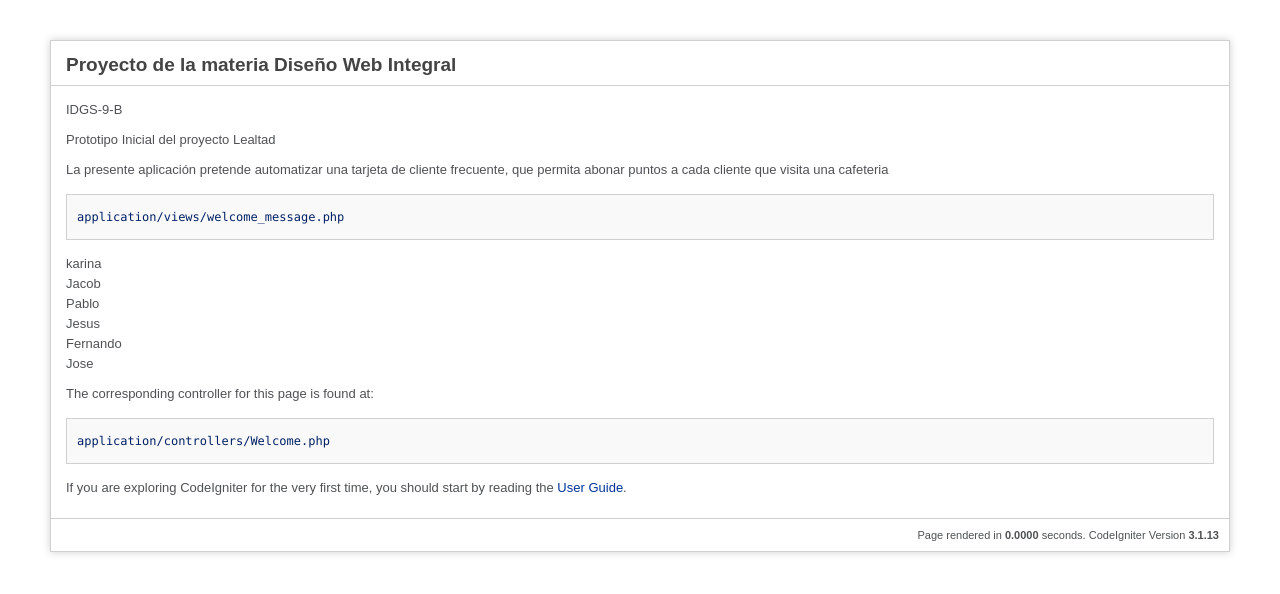
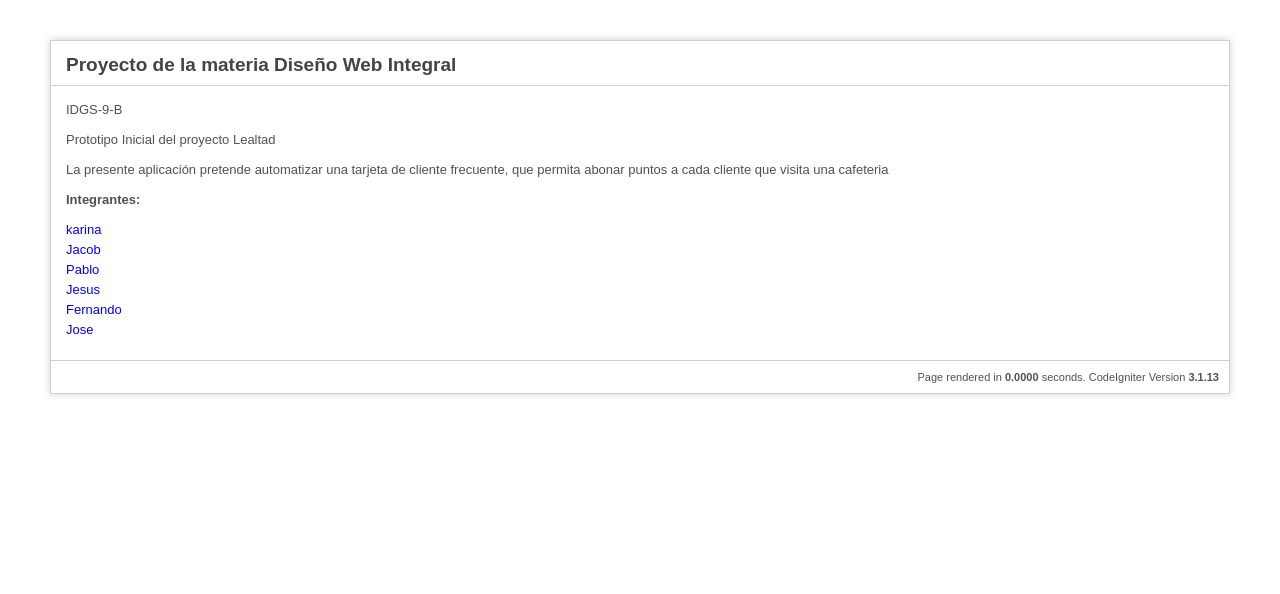
Before and after one commit to Fernandofd15/Lealtad, a CodeIgniter app: page /database/ in a window 1280 px wide. Shown: the top 594 px of the page. Run offline with CodeIgniter, Linux system fonts and the light colour scheme.

Commit message:
Modificación de estilos del parrafo integrantes

```diff
--- a/application/views/welcome_message.php
+++ b/application/views/welcome_message.php
@@ -73,6 +73,11 @@ defined('BASEPATH') OR exit('No direct script access allowed');
 		border: 1px solid #D0D0D0;
 		box-shadow: 0 0 8px #D0D0D0;
 	}
+
+	#integrantes {
+		color: blue;
+		font: 13px/20px Arial, sans-serif;
+	}
 	</style>
 </head>
 <body>
@@ -84,9 +89,9 @@ defined('BASEPATH') OR exit('No direct script access allowed');
 
 		<p>Prototipo Inicial del proyecto Lealtad</p>
 		<p>La presente aplicación pretende automatizar una tarjeta de cliente frecuente, que permita abonar puntos a cada cliente que visita una cafeteria</p>
-		<code>application/views/welcome_message.php</code>
 
-		<p>
+	<p><b>Integrantes: </b></p>
+		<p id="integrantes">
 			karina <br>
 			Jacob <br>
 			Pablo <br>
@@ -95,10 +100,6 @@ defined('BASEPATH') OR exit('No direct script access allowed');
 			Jose <br>
 		</p>
 
-		<p>The corresponding controller for this page is found at:</p>
-		<code>application/controllers/Welcome.php</code>
-
-		<p>If you are exploring CodeIgniter for the very first time, you should start by reading the <a href="userguide3/">User Guide</a>.</p>
 	</div>
 
 	<p class="footer">Page rendered in <strong>{elapsed_time}</strong> seconds. <?php echo  (ENVIRONMENT === 'development') ?  'CodeIgniter Version <strong>' . CI_VERSION . '</strong>' : '' ?></p>
```
